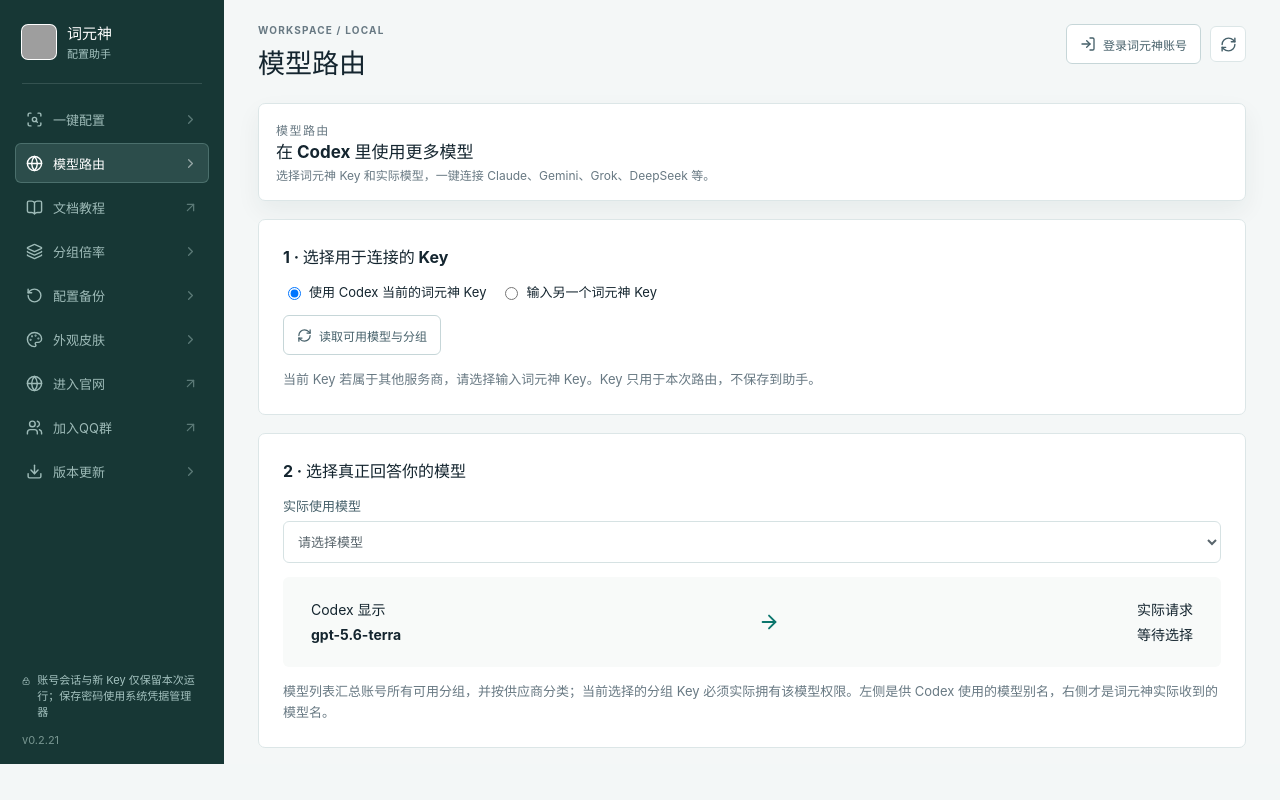
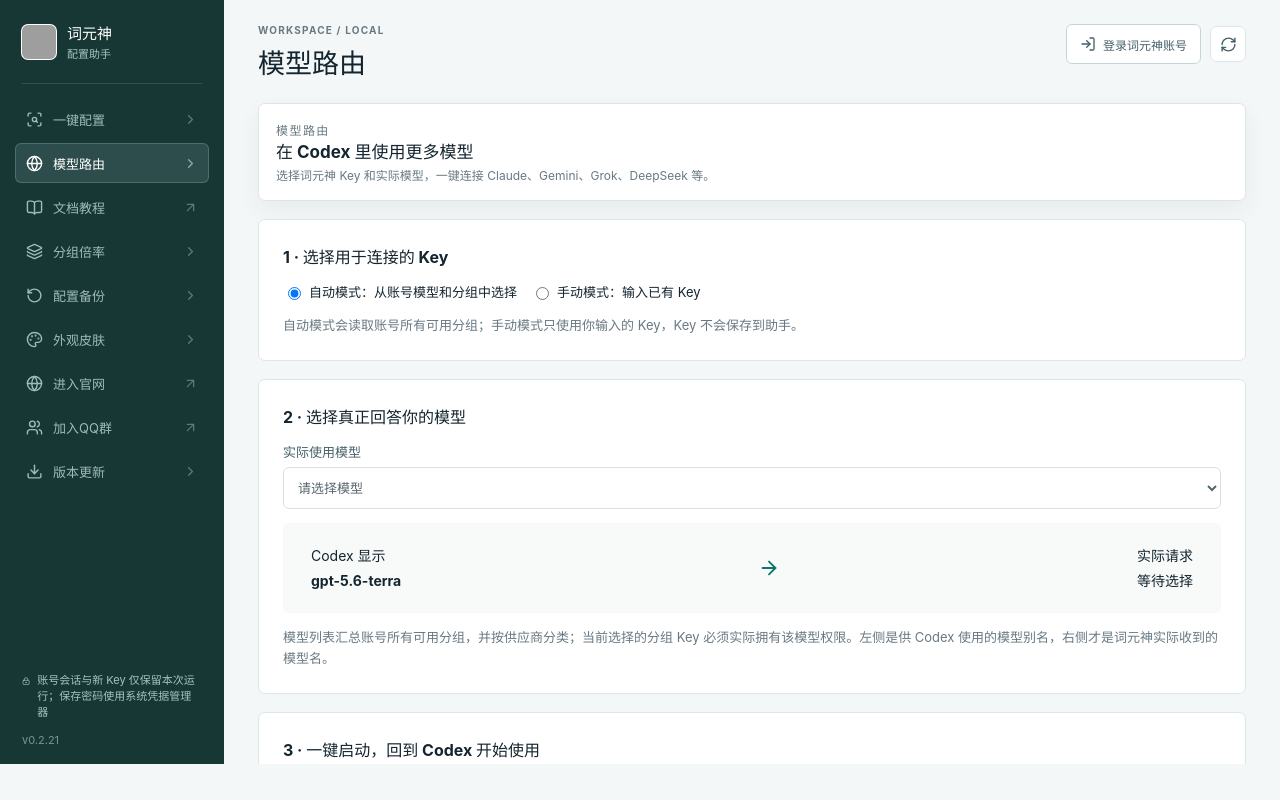
Before and after one commit to China-520-1314/ciyuanshen-config-assistant, a React (Vite) app in the folder frontend/: page / in a window 1280 px wide. Both pictures are taken after a click on the button "模型路由". Built offline with nearby package versions, Linux system fonts and the light colour scheme; grey boxes are pictures that could not be loaded.

Commit message:
feat: add automatic and manual router key modes

```diff
--- a/frontend/src/ModelRouter.tsx
+++ b/frontend/src/ModelRouter.tsx
@@ -21,7 +21,7 @@
 
 export default function ModelRouter() {
   const [status, setStatus] = useState(initial);
-  const [existing, setExisting] = useState(true);
+  const [mode, setMode] = useState<'auto' | 'manual'>('auto');
   const [key, setKey] = useState('');
   const [models, setModels] = useState<string[]>([]);
   const [groups, setGroups] = useState<Group[]>([]);
@@ -29,7 +29,6 @@
   const [selectedGroup, setSelectedGroup] = useState('');
   const [provisionId, setProvisionId] = useState('');
   const [model, setModel] = useState('');
-  const [filter, setFilter] = useState('');
   const [busy, setBusy] = useState('');
   const [notice, setNotice] = useState('');
   const [error, setError] = useState('');
@@ -39,7 +38,19 @@
     refresh(); const timer = window.setInterval(refresh, 2500);
     return () => { active = false; window.clearInterval(timer); };
   }, []);
-  function resetModels() { setModels([]); setModel(''); setFilter(''); setError(''); setNotice(''); }
+  const existing = mode === 'auto';
+  function resetModels() { setModels([]); setModel(''); setError(''); setNotice(''); setSelectedGroup(''); setProvisionId(''); }
+  async function loadAutomaticOptions() {
+    const api = bridge(); if (!api) return;
+    setBusy('models'); setError('');
+    try {
+      const account = await api.GetRouterAccountOptions();
+      setGroups(account.groups || []); setKeys(account.existingKeys || []);
+      const ids = [...new Set([...(account.existingKeys || []).flatMap(k => k.models), ...(account.groups || []).flatMap(g => g.models)].map(m => m.id))].sort();
+      setModels(ids); setModel(''); setNotice(ids.length ? `已自动读取 ${ids.length} 个模型，请选择模型。` : '账号没有可用模型');
+    } catch (e) { setError(e instanceof Error ? e.message : String(e)); } finally { setBusy(''); }
+  }
+  useEffect(() => { if (mode === 'auto') void loadAutomaticOptions(); }, [mode]);
   async function run(action: 'models' | 'start' | 'stop') {
     const api = bridge(); if (!api) { setError('请在桌面安装版中使用本地路由'); return; }
     setBusy(action); setError(''); setNotice('');
@@ -47,15 +58,7 @@
     try {
       if (action === 'models') {
         setModels([]); setModel('');
-        if (existing) {
-          const account = await api.GetRouterAccountOptions();
-          setGroups(account.groups || []); setKeys(account.existingKeys || []);
-          const available = [...(account.existingKeys || []).flatMap(k => k.models), ...(account.groups || []).flatMap(g => g.models)].map(m => m.id);
-          const ids = [...new Set(available)].sort(); setModels(ids); setModel('');
-          if ((account.existingKeys || []).length) { setProvisionId(account.existingKeys![0].provisionId); setSelectedGroup(account.existingKeys![0].group); }
-          setNotice(ids.length ? `已读取 ${ids.length} 个模型。已自动选择第一个可用分组。` : '账号没有可用模型');
-          return;
-        }
+        if (existing) { await loadAutomaticOptions(); return; }
         const result = await api.GetRouterModels(request);
         const ids = result.models.map(item => item.id).sort(); setModels(ids); setModel('');
         setNotice(ids.length ? `已读取 ${ids.length} 个模型。请选择支持对话和工具调用的模型。` : '此 Key 没有可用模型');
@@ -88,14 +91,14 @@
     <section className="router-card">
       <h3>1 · 选择用于连接的 Key</h3>
       <div className="router-choices">
-        <label><input type="radio" name="router-key-source" checked={existing} disabled={locked} onChange={() => { setExisting(true); setKey(''); resetModels(); }} />使用 Codex 当前的词元神 Key</label>
-        <label><input type="radio" name="router-key-source" checked={!existing} disabled={locked} onChange={() => { setExisting(false); resetModels(); }} />输入另一个词元神 Key</label>
+        <label><input type="radio" name="router-key-source" checked={mode === 'auto'} disabled={locked} onChange={() => { setMode('auto'); setKey(''); resetModels(); }} />自动模式：从账号模型和分组中选择</label>
+        <label><input type="radio" name="router-key-source" checked={mode === 'manual'} disabled={locked} onChange={() => { setMode('manual'); resetModels(); }} />手动模式：输入已有 Key</label>
       </div>
-      {!existing && <div className="field-block"><label htmlFor="router-key">词元神 API Key</label><input id="router-key" type="password" autoComplete="off" value={key} disabled={locked} placeholder="粘贴支持目标模型分组的 Key" onChange={e => { setKey(e.target.value); resetModels(); }} /></div>}
+      {mode === 'manual' && <div className="field-block"><label htmlFor="router-key">词元神 API Key</label><input id="router-key" type="password" autoComplete="off" value={key} disabled={locked} placeholder="粘贴 Key 后读取模型" onChange={e => { setKey(e.target.value); resetModels(); }} /></div>}
       {existing && keys.length > 0 && <div className="field-block"><label htmlFor="router-group">模型对应分组</label><select id="router-group" value={provisionId} onChange={e => { const k = keys.find(x => x.provisionId === e.target.value); setProvisionId(e.target.value); setSelectedGroup(k?.group || ''); setModel(''); }} disabled={locked}>{keys.map(k => <option key={k.provisionId} value={k.provisionId}>{k.group || '未命名分组'} · {k.name || '已创建 Key'}</option>)}</select>{keys.find(k => k.provisionId === provisionId) && <p className="field-note">倍率：{groups.find(g => g.name === selectedGroup)?.ratio || '—'} · {keys.find(k => k.provisionId === provisionId)?.groupDescription || groups.find(g => g.name === selectedGroup)?.description || '暂无分组描述'}</p>}</div>}
       {existing && groups.length > 0 && <div className="field-block"><label htmlFor="router-group">账号可用模型分组</label><select id="router-group" value={provisionId || selectedGroup} onChange={e => { const value = e.target.value; const found = modelKeys.find(k => k.provisionId === value); setProvisionId(found?.provisionId || ''); setSelectedGroup(found?.group || value); }} disabled={locked}><option value="">请选择模型后选择分组</option>{modelKeys.map(k => <option key={k.provisionId} value={k.provisionId}>已有 Key · {k.group} · {groups.find(g => g.name === k.group)?.ratio || '—'}x</option>)}{modelGroups.map(g => <option key={g.name} value={g.name}>自动创建 Key · {g.name} · {g.ratio || '—'}x</option>)}</select><p className="field-note">{groups.find(g => g.name === selectedGroup)?.description || keys.find(k => k.provisionId === provisionId)?.groupDescription || '请选择分组'}{!provisionId && selectedGroup ? '；启动时会自动创建此分组 Key。' : ''}</p></div>}
-      <button className="secondary-button" disabled={locked || (!existing && !key.trim())} onClick={() => void run('models')}><RefreshCw size={15} />{busy === 'models' ? '读取中…' : '读取可用模型与分组'}</button>
-      <p className="field-note">当前 Key 若属于其他服务商，请选择输入词元神 Key。Key 只用于本次路由，不保存到助手。</p>
+      {mode === 'manual' && <button className="secondary-button" disabled={locked || !key.trim()} onClick={() => void run('models')}><RefreshCw size={15} />{busy === 'models' ? '读取中…' : '读取这个 Key 的模型'}</button>}
+      <p className="field-note">自动模式会读取账号所有可用分组；手动模式只使用你输入的 Key，Key 不会保存到助手。</p>
     </section>
     <section className="router-card">
       <h3>2 · 选择真正回答你的模型</h3>
```
Also changed, not shown: 2 other files (tests, documents, lock files or other folders).
